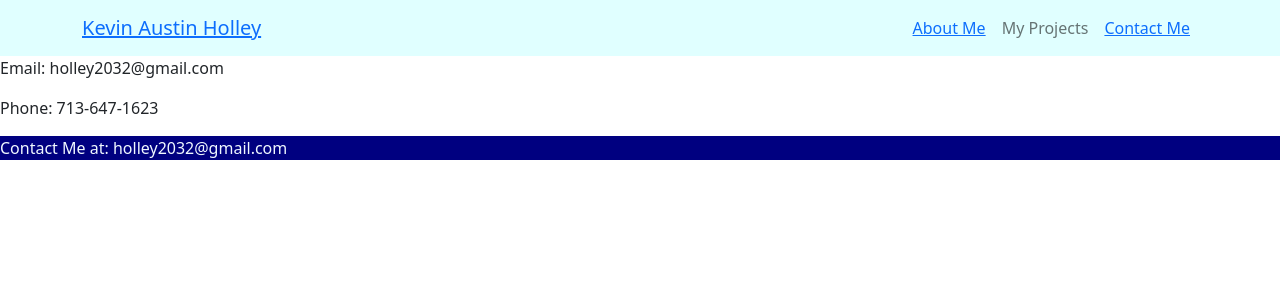
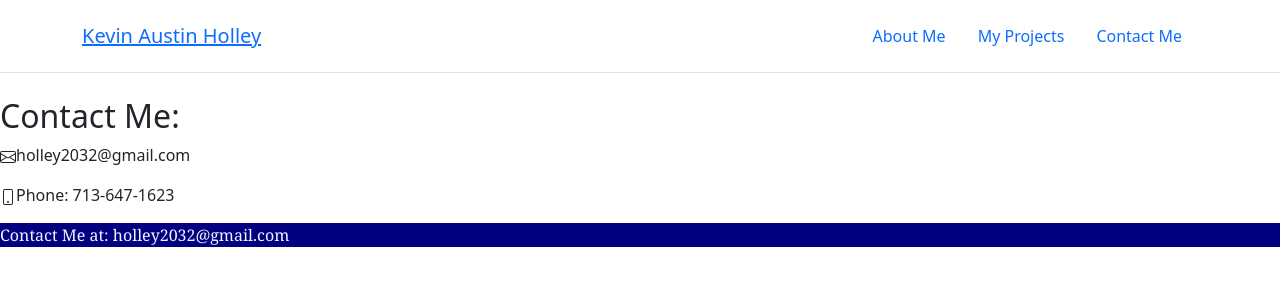
Before and after one commit to holley2032/austinholley.com, a React (Create React App) app: page /contact in a window 1280 px wide. Shown: the top 300 px of the page. Built offline with nearby package versions, Linux system fonts and the light colour scheme.

Commit message:
Adding some routing. Adding styling for header.

```diff
--- a/package.json
+++ b/package.json
@@ -9,6 +9,7 @@
     "bootstrap": "^5.0.2",
     "react": "^17.0.2",
     "react-bootstrap": "^2.0.0-beta.4",
+    "react-bootstrap-icons": "^1.5.0",
     "react-dom": "^17.0.2",
     "react-router-dom": "^5.2.0",
     "react-scripts": "4.0.3",
--- a/src/App.js
+++ b/src/App.js
@@ -1,25 +1,26 @@
-import React from "react";
+import { React, useState } from "react";
 import HomePage from "./pages/HomePage";
+import Contact from "./pages/Contact";
+import AboutMe from "./pages/AboutMe";
+import Projects from "./pages/Projects";
 import "./App.css";
 import Header from "./components/Header";
 import Footer from "./components/Footer";
-import Contact from "./pages/Contact";
-import { Switch, BrowserRouter, Route, Link } from "react-router-dom";
+import { Switch, BrowserRouter, Route } from "react-router-dom";
 
 const App = () => {
+  const [active, setActive] = useState("");
   return (
     <BrowserRouter>
       <Switch>
         <div className="App">
           <header>
-            <Header />
+            <Header active={active} setActive={setActive} />
           </header>
-          <Route path="/home">
-            <HomePage />
-          </Route>
-          <Route path="/contact">
-            <Contact />
-          </Route>
+          <Route path="/home" component={HomePage} />
+          <Route path="/contact" component={Contact} />
+          <Route path="/projects" component={Projects} />
+          <Route path="/about-me" component={AboutMe} />
           <footer>
             <Footer />
           </footer>
--- a/src/components/Header.js
+++ b/src/components/Header.js
@@ -1,30 +1,33 @@
-import React from "react";
+import { React, useState } from "react";
 import Container from "react-bootstrap/Container";
 import Navbar from "react-bootstrap/Navbar";
-import Nav from "react-bootstrap/Nav";
-import "../styles/Navbar.css";
-import Contact from "../pages/Contact";
-import { Route, Link, useRouteMatch } from "react-router-dom";
+import { Link } from "react-router-dom";
 
-const Header = () => {
-  const { path } = useRouteMatch();
-
+const Header = (props) => {
   return (
     <div className="Header">
-      <Navbar className="navbarHeader" variant="light">
+      <Navbar className="d-flex flex-wrap justify-content-center py-3 mb-4 border-bottom">
         <Container>
           <Navbar.Brand>
             <Link to="/home">Kevin Austin Holley</Link>
           </Navbar.Brand>
-          <Nav>
-            <Nav.Link>
-              <Link to="/about-me">About Me</Link>
-            </Nav.Link>
-            <Nav.Link href="#projects">My Projects</Nav.Link>
-            <Nav.Link>
-              <Link to="/contact">Contact Me</Link>
-            </Nav.Link>
-          </Nav>
+          <ul className="nav nav-pills">
+            <li className="nav-item">
+              <Link to="/about-me" className={"nav-link " + props.active}>
+                About Me
+              </Link>
+            </li>
+            <li className="nav-item">
+              <Link to="/projects" className={"nav-link " + props.active}>
+                My Projects
+              </Link>
+            </li>
+            <li className="nav-item">
+              <Link to="/contact" className={"nav-link " + props.active}>
+                Contact Me
+              </Link>
+            </li>
+          </ul>
         </Container>
       </Navbar>
     </div>
--- a/src/components/HomeMainText.js
+++ b/src/components/HomeMainText.js
@@ -1,7 +1,11 @@
 import React from "react";
 
 const HomeMainText = () => {
-  return <div classname="HomeMainText">Buffer text</div>;
+  return (
+    <div classname="HomeMainText">
+      <p>Hello, my name is Kevin Austin Holley. Welcome to my website!</p>
+    </div>
+  );
 };
 
 export default HomeMainText;
--- /dev/null
+++ b/src/pages/AboutMe.js
@@ -0,0 +1,11 @@
+import React from "react";
+
+const AboutMe = () => {
+  return (
+    <div className="AboutMe">
+      <h2>About Me</h2>
+    </div>
+  );
+};
+
+export default AboutMe;
--- a/src/pages/Contact.js
+++ b/src/pages/Contact.js
@@ -1,9 +1,18 @@
 import React from "react";
+import { Envelope, Phone } from "react-bootstrap-icons";
 
 const Contact = () => {
   return (
     <div className="Contact">
-      <p>Email: holley2032@gmail.com</p> <p>Phone: 713-647-1623</p>
+      <h2>Contact Me:</h2>
+      <p>
+        <Envelope />
+        holley2032@gmail.com
+      </p>
+      <p>
+        <Phone />
+        Phone: 713-647-1623
+      </p>
     </div>
   );
 };
--- a/src/pages/HomePage.js
+++ b/src/pages/HomePage.js
@@ -5,7 +5,6 @@ import HomeMainText from "../components/HomeMainText";
 const HomePage = () => {
   return (
     <div className="HomePage">
-      <h1>Home Page</h1>
       <HomePhoto />
       <HomeMainText />
     </div>
--- /dev/null
+++ b/src/pages/Projects.js
@@ -0,0 +1,11 @@
+import React from "react";
+
+const Projects = () => {
+  return (
+    <div className="Projects">
+      <h2>My Projects:</h2>
+    </div>
+  );
+};
+
+export default Projects;
--- a/src/styles/Footer.css
+++ b/src/styles/Footer.css
@@ -1,4 +1,5 @@
 .Footer {
   background-color: navy;
   color: aliceblue;
+  font-family: Georgia, "Times New Roman", Times, serif;
 }
--- a/src/styles/Navbar.css
+++ /dev/null
@@ -1,3 +0,0 @@
-.navbarHeader {
-  background-color: lightcyan;
-}
```
Also changed, not shown: 1 other file (tests, documents, lock files or other folders).
